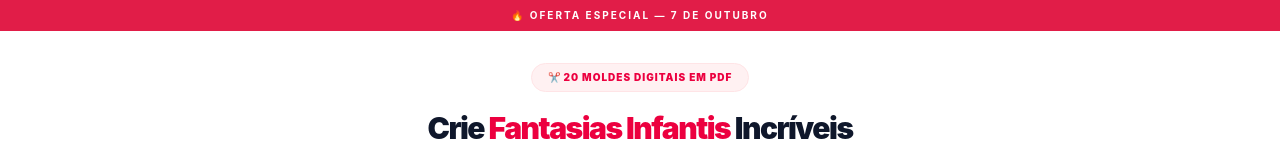
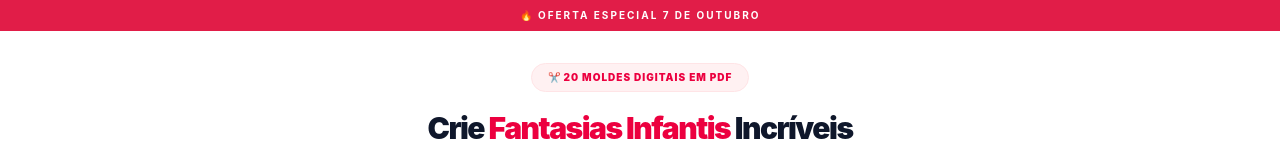
Before and after one commit to mikaelryan277-cmyk/20-moldes-de-fantasias-infaltil, a React (Vite) app: page / in a window 1280 px wide. Shown: the top 148 px of the page. Built offline with nearby package versions, Linux system fonts and the light colour scheme.

Commit message:
style: remove dash from special offer header

```diff
--- a/src/App.tsx
+++ b/src/App.tsx
@@ -243,7 +243,7 @@ const UrgencyBar = () => {
 
   return (
     <div className="bg-[#E11D48] text-white py-2 text-center text-[10px] font-bold uppercase tracking-[0.2em] sticky top-0 z-50">
-      🔥 Oferta Especial — {date || "HOJE"}
+      🔥 Oferta Especial {date || "HOJE"}
     </div>
   );
 };
```
